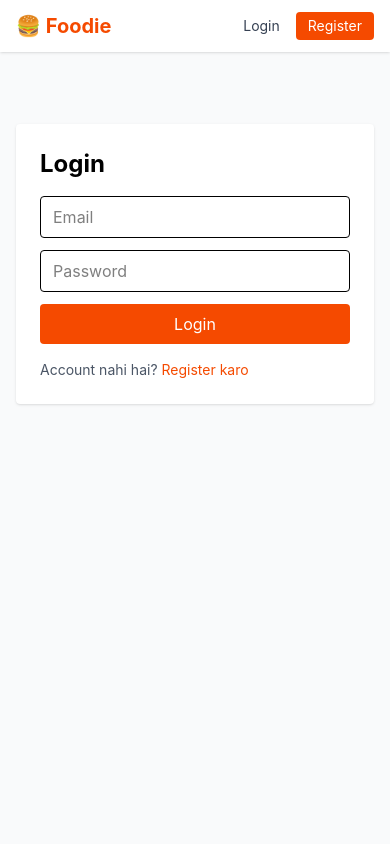
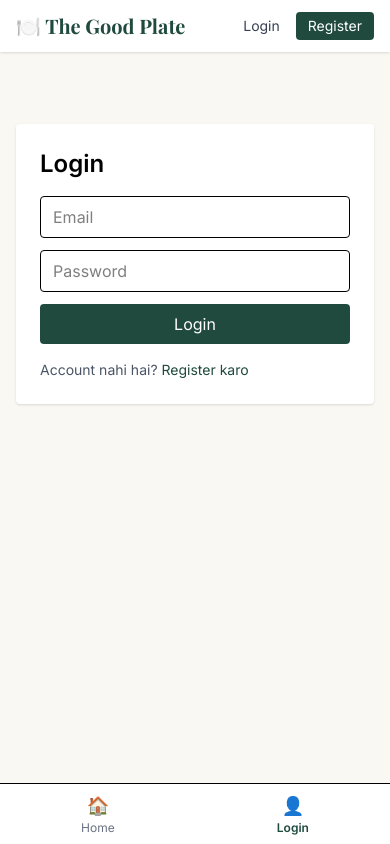
Before and after one commit to prashantkumar07350-cyber/foodie-app, a React app in the folder frontend/: page /login in a window 390 px wide. Built offline with nearby package versions, Linux system fonts and the light colour scheme; the HTML template or start-up script is replaced by a standard one.

Commit message:
UI page 1: Good Plate theme, navbar, bottom nav

```diff
--- a/frontend/src/App.jsx
+++ b/frontend/src/App.jsx
@@ -1,4 +1,5 @@
 import { Route, Routes } from 'react-router-dom'
+import BottomNav from './components/BottomNav'
 import Navbar from './components/Navbar'
 import Cart from './pages/Cart'
 import Checkout from './pages/Checkout'
@@ -14,7 +15,7 @@ export default function App() {
   return (
     <div className="min-h-screen bg-gray-50">
       <Navbar />
-      <main className="max-w-5xl mx-auto px-4 py-6">
+      <main className="max-w-5xl mx-auto px-4 py-6 pb-24 md:pb-6">
         <Routes>
           <Route path="/" element={<Home />} />
           <Route path="/login" element={<Login />} />
@@ -27,6 +28,7 @@ export default function App() {
           <Route path="/owner/menu" element={<MenuManage />} />
         </Routes>
       </main>
+      <BottomNav />
     </div>
   )
 }
--- /dev/null
+++ b/frontend/src/components/BottomNav.jsx
@@ -0,0 +1,32 @@
+import { NavLink } from 'react-router-dom'
+import { useAuth } from '../context/AuthContext'
+import { useCart } from '../context/CartContext'
+
+export default function BottomNav() {
+  const { user } = useAuth()
+  const { count } = useCart()
+
+  const items = [{ to: '/', label: 'Home', icon: '🏠' }]
+  if (user?.role === 'CUSTOMER') {
+    items.push({ to: '/cart', label: `Cart${count ? ` (${count})` : ''}`, icon: '🛒' })
+    items.push({ to: '/orders', label: 'Orders', icon: '📋' })
+  } else if (user?.role === 'RESTAURANT') {
+    items.push({ to: '/owner', label: 'Orders', icon: '📋' })
+    items.push({ to: '/owner/menu', label: 'Menu', icon: '🍴' })
+  } else if (!user) {
+    items.push({ to: '/login', label: 'Login', icon: '👤' })
+  }
+
+  return (
+    <nav className="md:hidden fixed bottom-0 inset-x-0 bg-white border-t flex justify-around py-2 z-10">
+      {items.map((i) => (
+        <NavLink key={i.to} to={i.to} end
+          className={({ isActive }) =>
+            `flex flex-col items-center text-xs px-3 ${isActive ? 'text-orange-600 font-semibold' : 'text-gray-500'}`}>
+          <span className="text-lg">{i.icon}</span>
+          {i.label}
+        </NavLink>
+      ))}
+    </nav>
+  )
+}
--- a/frontend/src/components/Navbar.jsx
+++ b/frontend/src/components/Navbar.jsx
@@ -15,7 +15,7 @@ export default function Navbar() {
   return (
     <nav className="bg-white shadow">
       <div className="max-w-5xl mx-auto px-4 py-3 flex items-center justify-between">
-        <Link to="/" className="text-xl font-bold text-orange-600">🍔 Foodie</Link>
+      <Link to="/" className="font-display text-xl font-bold text-orange-600">🍽️ The Good Plate</Link>
         <div className="flex items-center gap-4 text-sm">
           {user?.role === 'CUSTOMER' && (
             <>
--- a/frontend/src/index.css
+++ b/frontend/src/index.css
@@ -1 +1,18 @@
+@import url('https://fonts.googleapis.com/css2?family=Playfair+Display:wght@600;700&family=Inter:wght@400;500;600&display=swap');
 @import "tailwindcss";
+
+@theme {
+  --font-sans: "Inter", system-ui, sans-serif;
+  --font-display: "Playfair Display", Georgia, serif;
+
+  --color-gray-50: #faf8f3;
+  --color-orange-50: #eef4f1;
+  --color-orange-100: #dce9e3;
+  --color-orange-500: #2b6350;
+  --color-orange-600: #1f4a3d;
+  --color-orange-700: #163a2f;
+}
+
+body {
+  background: #faf8f3;
+}
```
Also changed, not shown: 2 other files (tests, documents, lock files or other folders).
